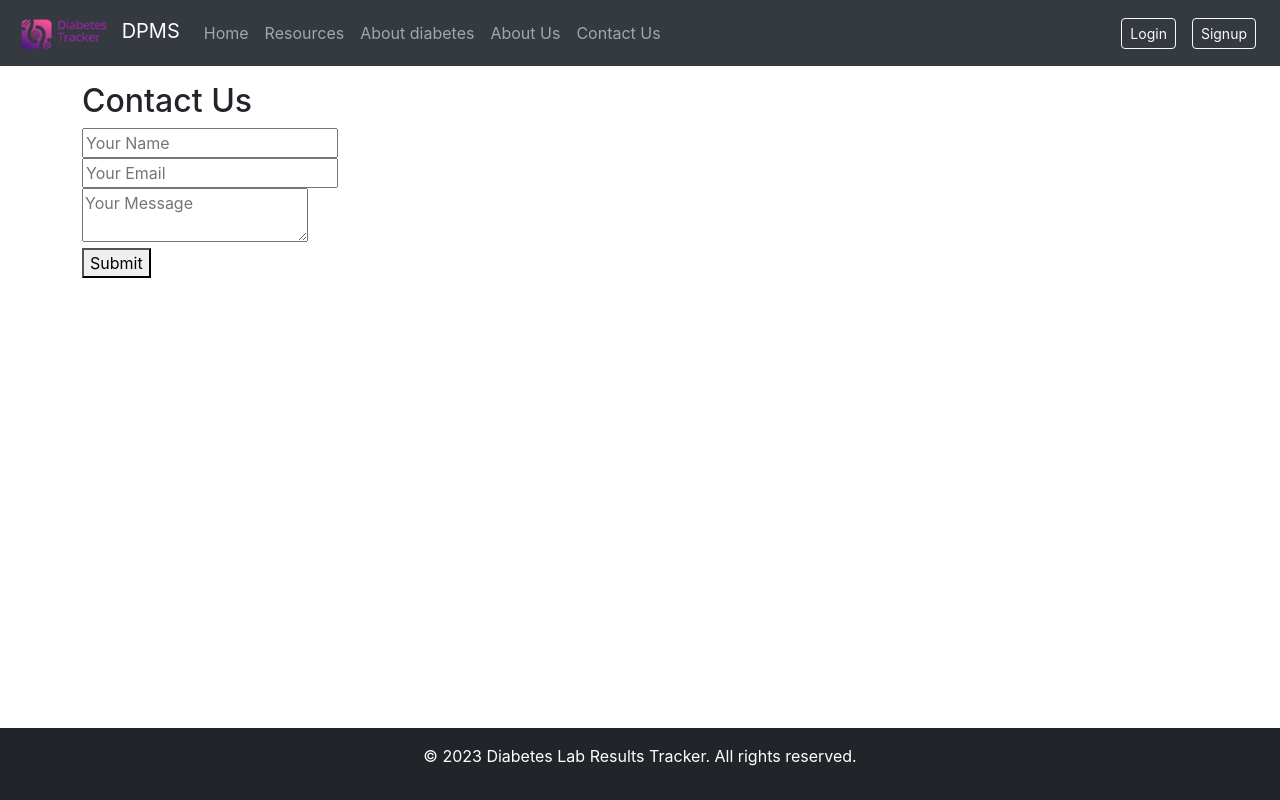
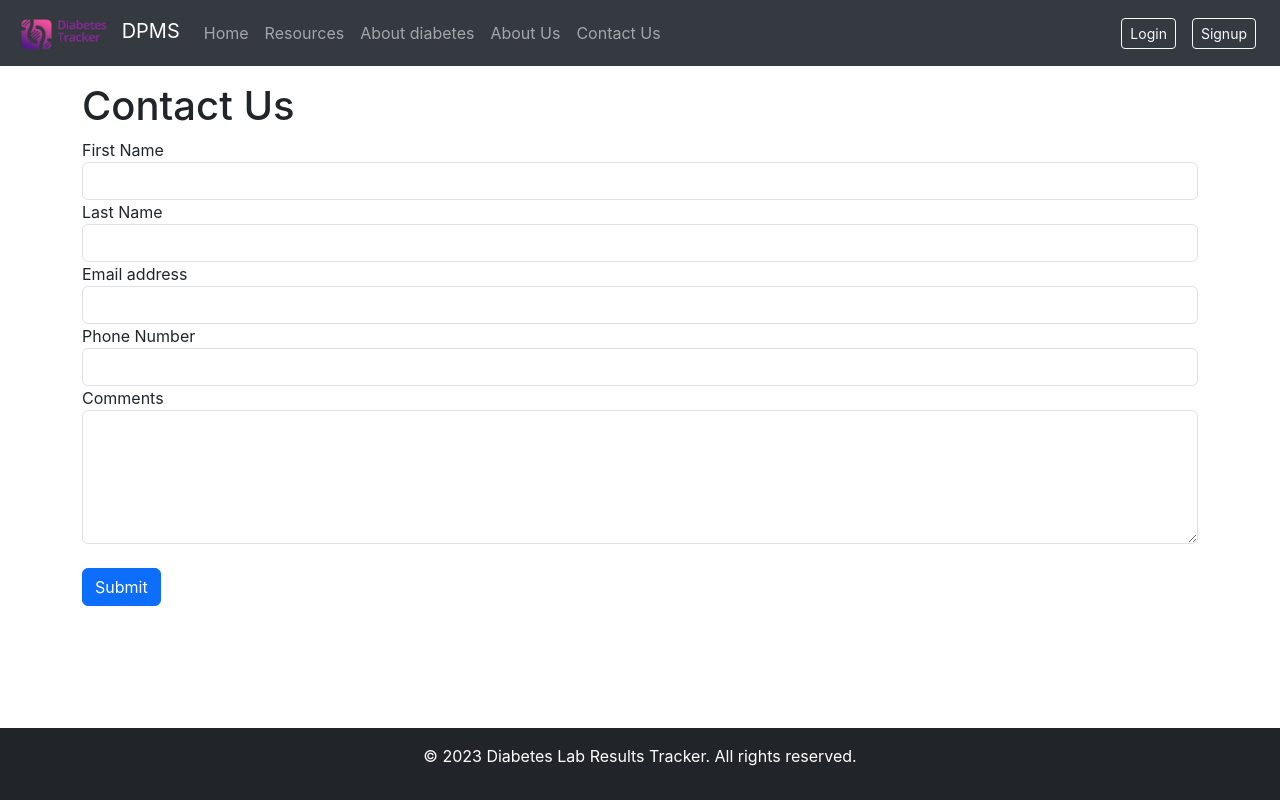
Before and after one commit to COMP313-002-Group-2/Diabetes-Patient-Monitoring-System-DPMS-, a React (Create React App) app in the folder frontend/: page /contactus in a window 1280 px wide. Built offline with nearby package versions, Linux system fonts and the light colour scheme.

Commit message:
code for review

```diff
--- a/frontend/src/components/Contact.js
+++ b/frontend/src/components/Contact.js
@@ -5,25 +5,28 @@ class ContactUs extends Component {
   constructor(props) {
     super(props);
     this.state = {
-      name: '',
+      firstName: '',
+      lastName: '',
       email: '',
-      message: '',
+      phoneNumber: '',
+      comments: '',
       submitted: false,
     };
   }
 
-  handleInputChange = (event) => {
-    const { name, value } = event.target;
-    this.setState({ [name]: value });
-  }
+  handleChange = (e) => {
+    this.setState({ [e.target.name]: e.target.value });
+  };
 
-  handleSubmit = async (event) => {
-    event.preventDefault();
 
+  handleSubmit = async (e) => {
+    e.preventDefault();
+
+    try {
       const { name, email, message } = this.state;
 
-    try {
-      const response = await fetch('/api/contact', {
+      // Send the form data to the server
+      const response = await fetch('http://localhost:3001/submitForm', {
         method: 'POST',
         headers: {
           'Content-Type': 'application/json',
@@ -31,55 +34,88 @@ class ContactUs extends Component {
         body: JSON.stringify({ name, email, message }),
       });
 
-      if (response.ok) {
+      const result = await response.json();
+
+      if (result.success) {
+        console.log('Form submitted successfully:', result.message);
         this.setState({ submitted: true });
+      } else {
+        console.error('Error submitting form:', result.message);
       }
     } catch (error) {
-      console.error('Error submitting the form:', error);
+      console.error('Error submitting form:', error);
     }
-  }
+  };
 
   render() {
-    const { name, email, message, submitted } = this.state;
-
     return (
       <div>
-        <h2>Contact Us</h2>
-        {submitted ? (
-          <div>
-            <p>Thank you for your message! We'll get back to you soon.</p>
-          </div>
-        ) : (
-          <form onSubmit={this.handleSubmit}>
-            <div>
+        <h1>Contact Us</h1>
+        <form id="contact-form" onSubmit={this.handleSubmit} method="POST">
+
+          <div className="form-group">
+            <label htmlFor="firstName">First Name</label>
             <input
               type="text"
-                name="name"
-                placeholder="Your Name"
-                value={name}
-                onChange={this.handleInputChange}
+              className="form-control"
+              id="firstName"
+              name="firstName"
+              value={this.state.firstName}
+              onChange={this.handleChange}
             />
           </div>
-            <div>
+          <div className="form-group">
+            <label htmlFor="lastName">Last Name</label>
+            <input
+              type="text"
+              className="form-control"
+              id="lastName"
+              name="lastName"
+              value={this.state.lastName}
+              onChange={this.handleChange}
+            />
+          </div>
+          <div className="form-group">
+            <label htmlFor="email">Email address</label>
             <input
               type="email"
+              className="form-control"
+              id="email"
               name="email"
-                placeholder="Your Email"
-                value={email}
-                onChange={this.handleInputChange}
+              value={this.state.email}
+              onChange={this.handleChange}
+              aria-describedby="emailHelp"
             />
           </div>
-            <div>
-              <textarea
-                name="message"
-                placeholder="Your Message"
-                value={message}
-                onChange={this.handleInputChange}
+          <div className="form-group">
+            <label htmlFor="phoneNumber">Phone Number</label>
+            <input
+              type="tel"
+              className="form-control"
+              id="phoneNumber"
+              name="phoneNumber"
+              value={this.state.phoneNumber}
+              onChange={this.handleChange}
             />
           </div>
-            <button type="submit">Submit</button>
+          <div className="form-group">
+            <label htmlFor="comments">Comments</label>
+            <textarea
+              className="form-control"
+              id="comments"
+              name="comments"
+              rows="5"
+              value={this.state.comments}
+              onChange={this.handleChange}
+            ></textarea>
+          </div>
+          <br></br>
+
+          <button type="submit" className="btn btn-primary">
+            Submit
+          </button>
         </form>
-        )}
+
       </div>
     );
   }
```
Also changed, not shown: 2 other files (tests, documents, lock files or other folders). Lines whose indentation alone changed are shown as unchanged.
